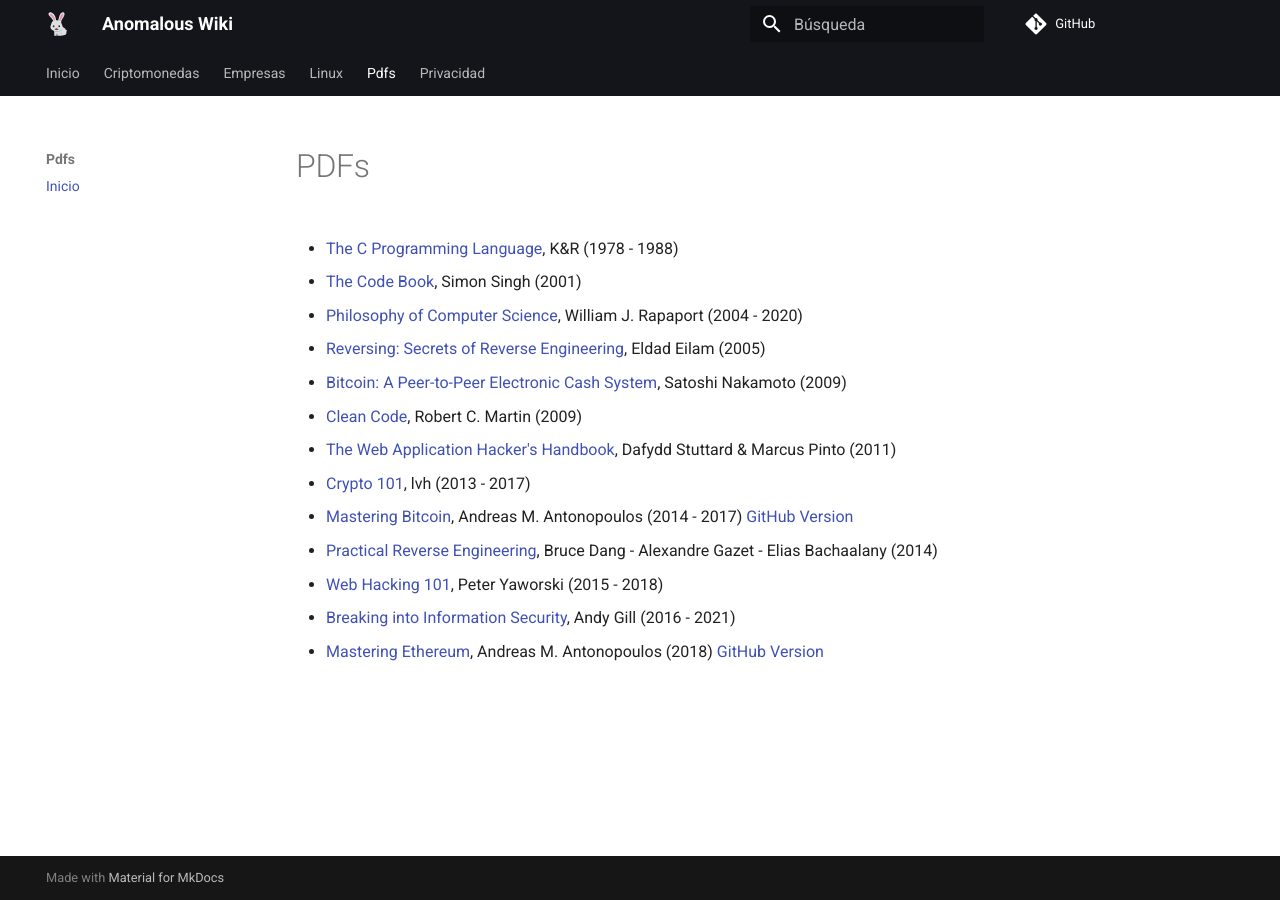
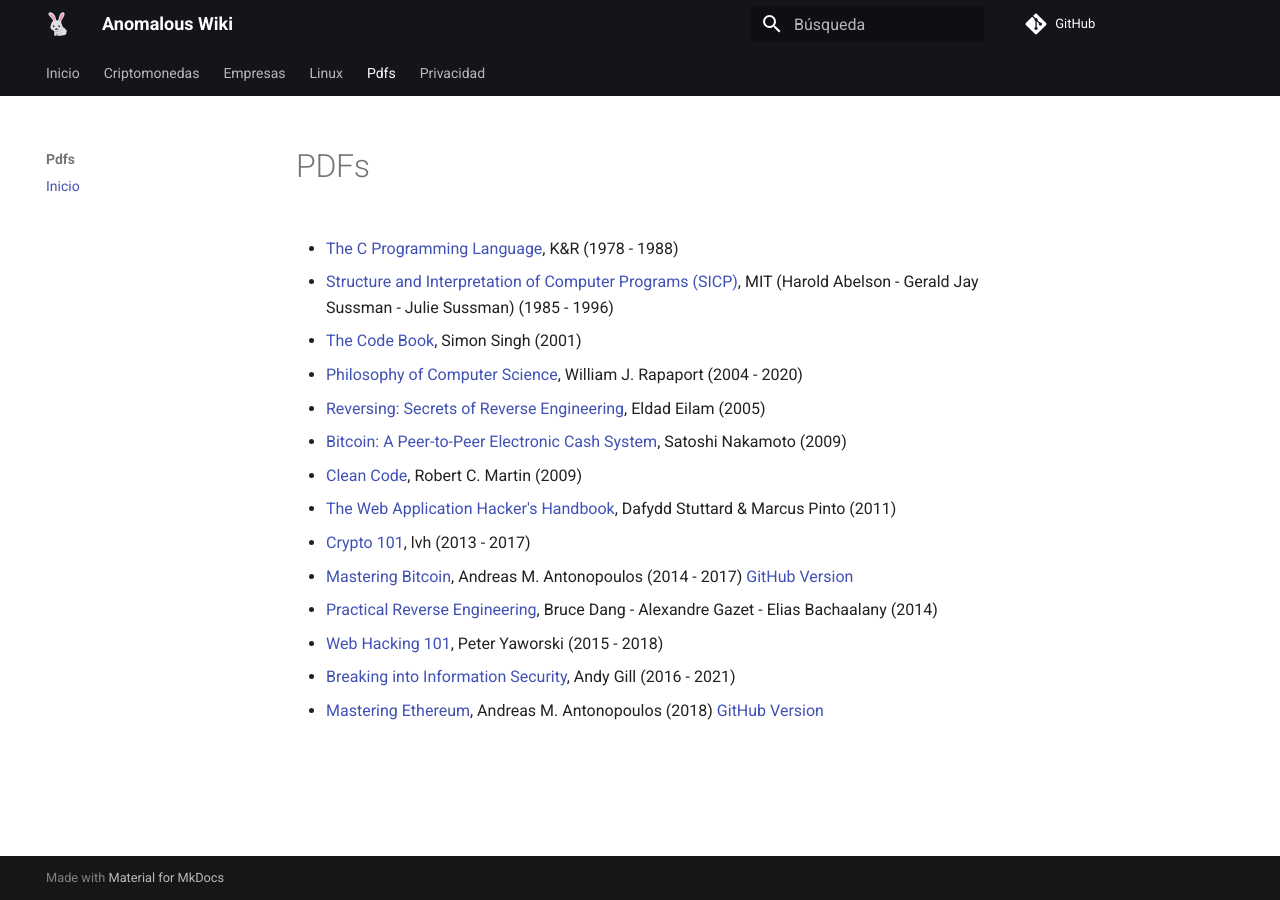
Before and after one commit to anomalouscode/wiki, an MkDocs documentation site: the page built from docs/pdfs/index.md, in a window 1280 px wide. Built offline with MkDocs 1.6.1 and Material for MkDocs 9.7.7, drawn with Linux system fonts in a browser that asks for light colours; comment, search, counter and statistics services are not loaded.

Commit message:
add sicp

```diff
--- a/docs/pdfs/index.md
+++ b/docs/pdfs/index.md
@@ -4,28 +4,30 @@
 
 # PDFs
 
-- [The C Programming Language](the-c-programming-language.pdf), K&R (1978 - 1988)
+- [The C Programming Language](https://siasky.net/AADNBq__gR0aUT4Z64udrb44rIviTvbQiQHWuO3c8UPQ5w), K&R (1978 - 1988)
 
-- [The Code Book](the-code-book.pdf), Simon Singh (2001)
+- [Structure and Interpretation of Computer Programs (SICP)](https://siasky.net/AABk1j8AKCGNZwR1e5qNAhd7rPL4l_Xnmph38yZAmtVpxQ), MIT (Harold Abelson - Gerald Jay Sussman - Julie Sussman) (1985 - 1996)
 
-- [Philosophy of Computer Science](phics.pdf), William J. Rapaport (2004 - 2020)
+- [The Code Book](https://siasky.net/_AyJ8zQaaleQNdMz3sDFYWwiy1gWsUFgLWopUu7KwcoVDA), Simon Singh (2001)
 
-- [Reversing: Secrets of Reverse Engineering](reversing.pdf), Eldad Eilam (2005)
+- [Philosophy of Computer Science](https://siasky.net/AACVK_5i9CQEWlGoanaX2SULu4RuCnn3qq0Ipl6UkVhcPA), William J. Rapaport (2004 - 2020)
 
-- [Bitcoin: A Peer-to-Peer Electronic Cash System](bitcoin.pdf), Satoshi Nakamoto (2009)
+- [Reversing: Secrets of Reverse Engineering](https://siasky.net/AABDbjdYYbMqM34Exl6Ghg2QVoSGz7oaiOO8VpPepQ1h1w), Eldad Eilam (2005)
 
-- [Clean Code](clean-code.pdf), Robert C. Martin (2009)
+- [Bitcoin: A Peer-to-Peer Electronic Cash System](https://siasky.net/3ACpC9Umme41zlWUgMQh1fw0sNwgWwyfDDhRQ9Sppz9hjQ), Satoshi Nakamoto (2009)
 
-- [The Web Application Hacker's Handbook](the-web-application-hackers-handbook.pdf), Dafydd Stuttard & Marcus Pinto (2011)
+- [Clean Code](https://siasky.net/_A21ML8sK4HqdbeC0gckdSWhizRmrB-4HzW-rn3qWMeQGQ), Robert C. Martin (2009)
 
-- [Crypto 101](crypto101.pdf), lvh (2013 - 2017)
+- [The Web Application Hacker's Handbook](https://siasky.net/AAAkMqWIzTFttbIClfJEjIW0LrmdiNT_kp7HDooD9THQnw), Dafydd Stuttard & Marcus Pinto (2011)
 
-- [Mastering Bitcoin](mastering-bitcoin.pdf), Andreas M. Antonopoulos (2014 - 2017) [GitHub Version](https://github.com/bitcoinbook/bitcoinbook)
+- [Crypto 101](https://siasky.net/AAC9ofIVZwpkbuN1Dmsc5SJII10cD7biod7TwFcP5HrTlg), lvh (2013 - 2017)
 
-- [Practical Reverse Engineering](practical-reverse-engineering.pdf), Bruce Dang - Alexandre Gazet - Elias Bachaalany (2014)
+- [Mastering Bitcoin](https://siasky.net/AADnrc80rqgesLzc9j5BaLNEtD6mCVzSko3W-Oc4AU1OOQ), Andreas M. Antonopoulos (2014 - 2017) [GitHub Version](https://github.com/bitcoinbook/bitcoinbook)
 
-- [Web Hacking 101](web-hacking-101.pdf), Peter Yaworski (2015 - 2018)
+- [Practical Reverse Engineering](https://siasky.net/AAB5vlqHP-vAjmQ8hzdH3KA1jYmtI1s3yApFhIYDBKiBgg), Bruce Dang - Alexandre Gazet - Elias Bachaalany (2014)
 
-- [Breaking into Information Security](ltr101-breaking-into-infosec.pdf), Andy Gill (2016 - 2021)
+- [Web Hacking 101](https://siasky.net/AAAwEJi07SOyclzJPbdJUqvqOL6OIxKdV1byLXW0E1PDxQ), Peter Yaworski (2015 - 2018)
 
-- [Mastering Ethereum](mastering-ethereum.pdf), Andreas M. Antonopoulos (2018) [GitHub Version](https://github.com/ethereumbook/ethereumbook)
+- [Breaking into Information Security](https://siasky.net/fAJVc3u2kwY2q4lCYQM0MbMidGcTsKVDbkNWyB2uZ02cKg), Andy Gill (2016 - 2021)
+
+- [Mastering Ethereum](https://siasky.net/AADOtQ9YaOHHkT5A4FEjaIvqoPoik1LaBMLfddlgLOYO9A), Andreas M. Antonopoulos (2018) [GitHub Version](https://github.com/ethereumbook/ethereumbook)
```
